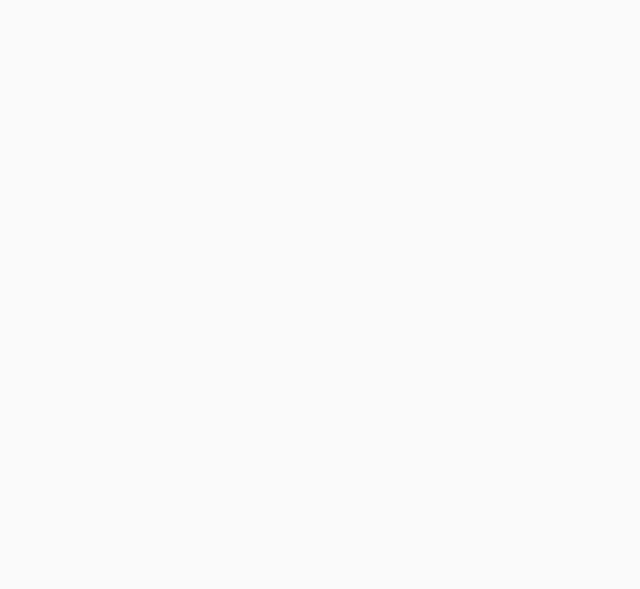
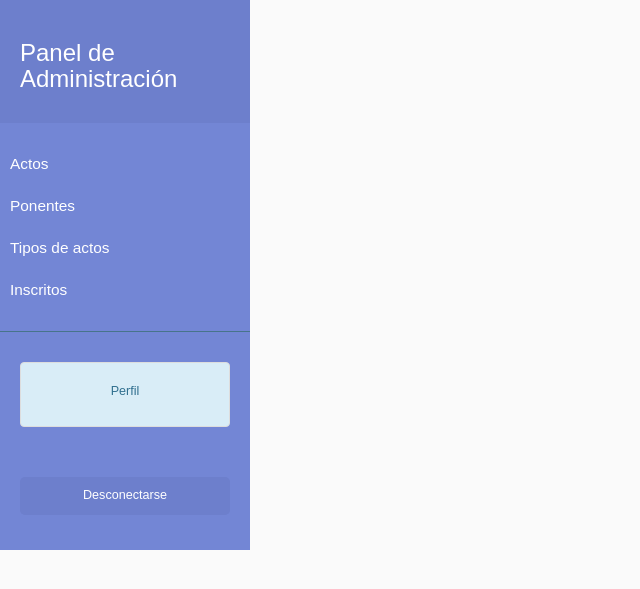
Before and after one commit to andoca-uoc/FP064_Producto2, a PHP site: page /app/includes/header.php in a window 1280 px wide. Before the commit the part shown is empty. Shown: the top 589 px of the page, without its empty margins (0-640 px from the left). Run offline with PHP 8.4, Linux system fonts and the light colour scheme; a stand-in replaces the project's code that opens the database connection.

Commit message:
Update header.php

```diff
--- a/app/includes/header.php
+++ b/app/includes/header.php
@@ -1,12 +1,41 @@
-<?php include '../config/config.php'?>
-<?php include '../config/Basemysql.php'?>
-<?php include '../models/actos.php'?>
+<!DOCTYPE html>
+<html>
+<head>
+    <meta charset="utf-8">
+    <meta name="viewport" content="width=device-width, initial-scale=1.0">
+    <title>Panel Admin + Sidebar</title>
+    <link rel="stylesheet" href="https://maxcdn.bootstrapcdn.com/bootstrap/3.3.7/css/bootstrap.min.css">
+    <link rel="stylesheet" href="../assets/css/admin.css">
+</head>
+<body>
+<div class="wrapper">
+    <!--Sidebar Izq-->
+    <nav id="sidebar">
+        <div class="sidebar-header">
+            <h3>Panel de Administración</h3>
+        </div>
 
-<!DOCTYPE html>
-<html lang="es">
-    <head>
-        <meta charset="utf-8">
-        <link href="https://cdn.jsdelivr.net/npm/bootstrap@5.3.2/dist/css/bootstrap.min.css" rel="stylesheet">
-        <link rel="stylesheet" href="../assets/css/admin.css">
-        <title>Panel Admin</title>
-    </head>
+        <ul class="list-unstyled components">
+            <li>
+                <a href="#">Actos</a>
+            </li>
+            <li>
+                <a href="#">Ponentes</a>
+            </li>
+            <li>
+                <a href="#">Tipos de actos</a>
+            </li>
+            <li>
+                <a href="#">Inscritos</a>
+            </li>
+        </ul>
+        <ul class="list-unstyled CTAs">
+            <li  <li class="list-group-item list-group-item-info">
+                <a href="#">Perfil</a>
+            </li>
+        </ul>
+
+        <ul class="list-unstyled CTAs">
+            <li><a href="#" class="article">Desconectarse</a></li>
+        </ul>
+    </nav>
```
